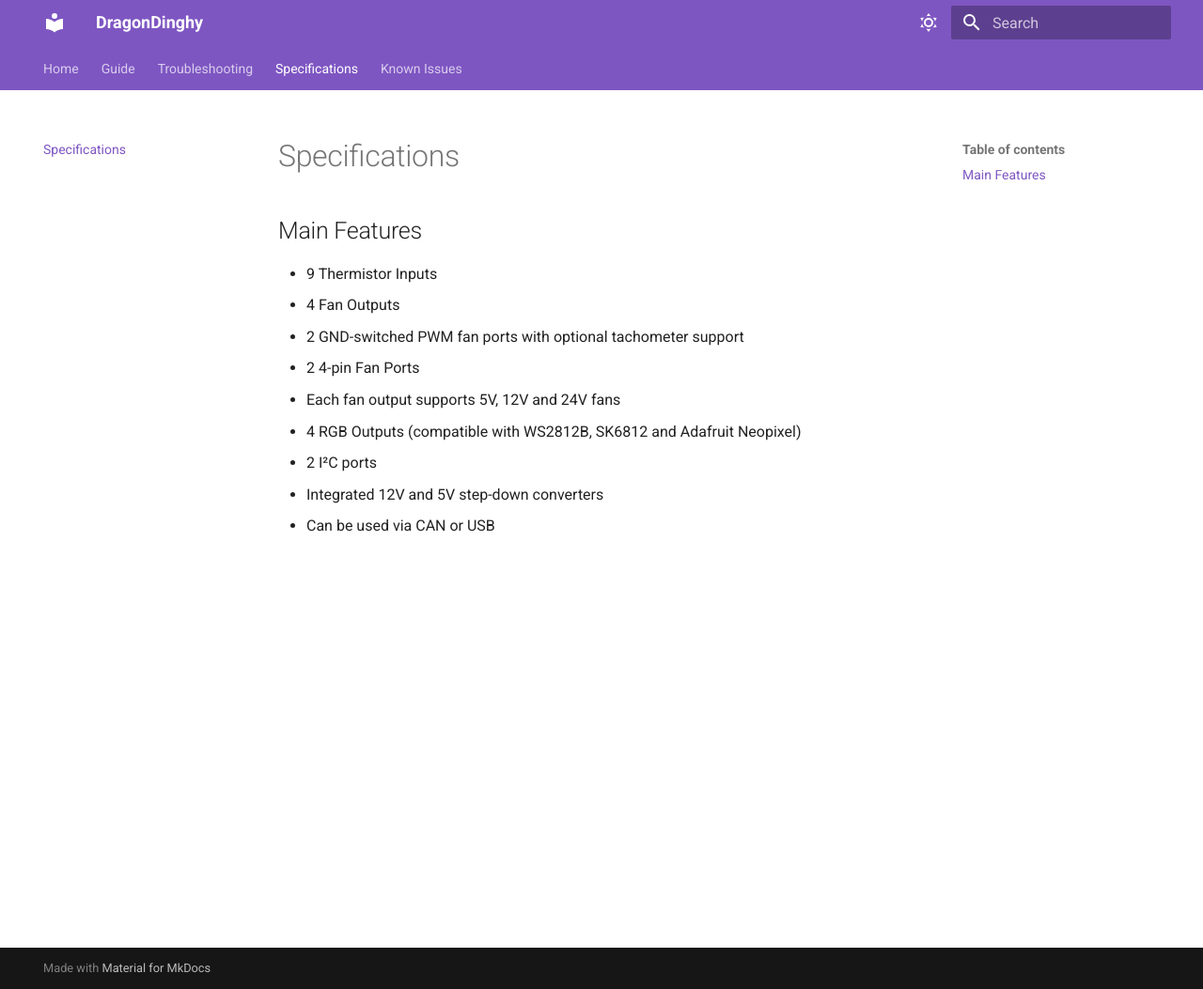
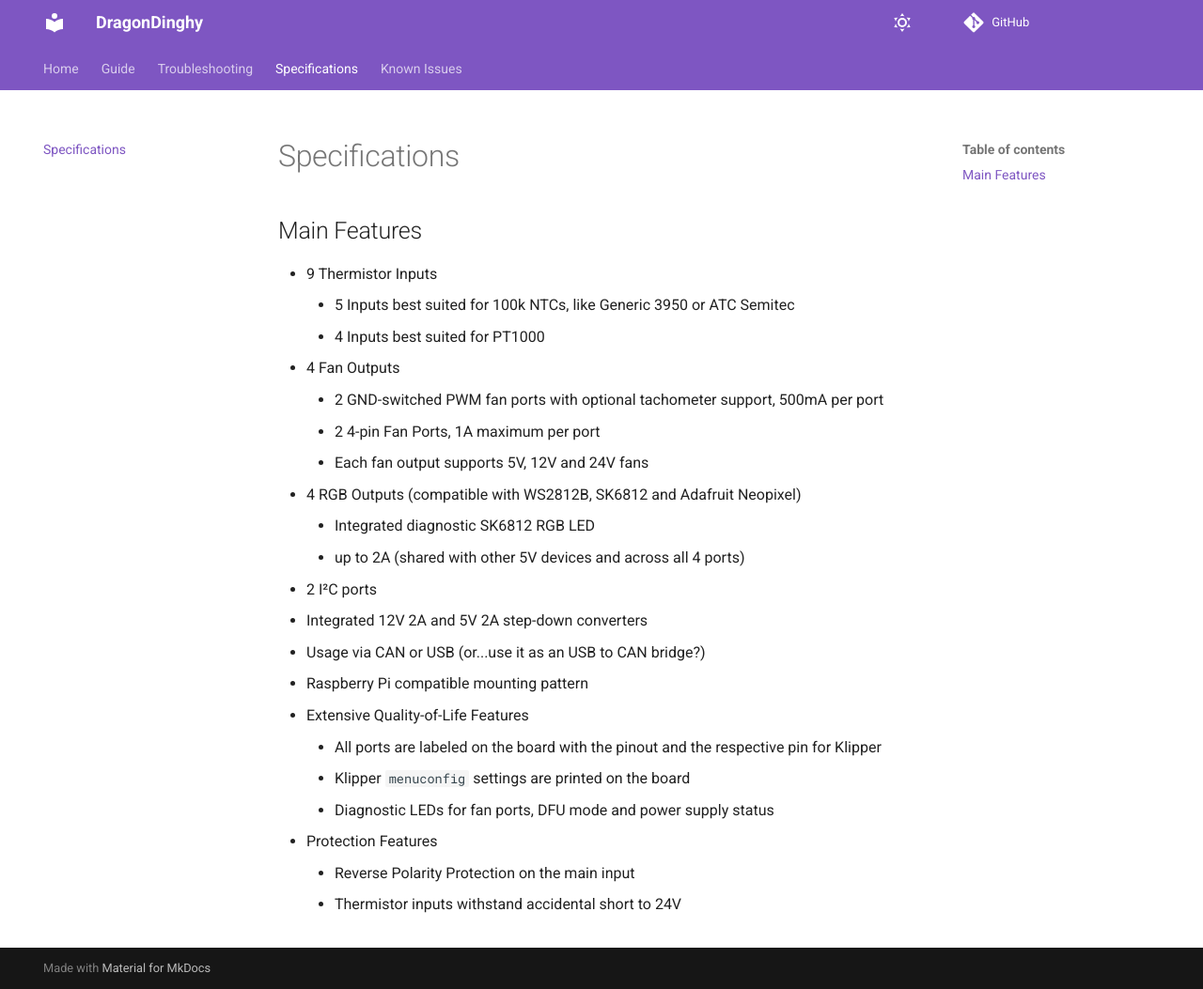
Before and after one commit to Drachenkaetzchen/DragonDinghy, an MkDocs documentation site: the page built from docs/specifications.md, in a window 1280 px wide and 1053 px high. Shown: the whole window at 94% size. Built offline with MkDocs 1.6.1 and Material for MkDocs 9.7.7, drawn with Linux system fonts in a browser that asks for light colours; comment, search, counter and statistics services are not loaded.

Commit message:
Updated final specifications

```diff
--- a/docs/specifications.md
+++ b/docs/specifications.md
@@ -3,11 +3,23 @@
 ## Main Features
 
 * 9 Thermistor Inputs
+    * 5 Inputs best suited for 100k NTCs, like Generic 3950 or ATC Semitec
+    * 4 Inputs best suited for PT1000
 * 4 Fan Outputs
-  * 2 GND-switched PWM fan ports with optional tachometer support
-  * 2 4-pin Fan Ports
-  * Each fan output supports 5V, 12V and 24V fans
+    * 2 GND-switched PWM fan ports with optional tachometer support, 500mA per port
+    * 2 4-pin Fan Ports, 1A maximum per port
+    * Each fan output supports 5V, 12V and 24V fans
 * 4 RGB Outputs (compatible with WS2812B, SK6812 and Adafruit Neopixel)
+    * Integrated diagnostic SK6812 RGB LED
+    * up to 2A (shared with other 5V devices and across all 4 ports)
 * 2 I²C ports
-* Integrated 12V and 5V step-down converters
-* Can be used via CAN or USB
+* Integrated 12V 2A and 5V 2A step-down converters
+* Usage via CAN or USB (or...use it as an USB to CAN bridge?)
+* Raspberry Pi compatible mounting pattern
+* Extensive Quality-of-Life Features
+    * All ports are labeled on the board with the pinout and the respective pin for Klipper
+    * Klipper `menuconfig` settings are printed on the board
+    * Diagnostic LEDs for fan ports, DFU mode and power supply status
+* Protection Features
+    * Reverse Polarity Protection on the main input
+    * Thermistor inputs withstand accidental short to 24V
--- a/mkdocs.yml
+++ b/mkdocs.yml
@@ -1,5 +1,8 @@
 site_name: DragonDinghy
 site_url: https://mydomain.org/mysite
+repo_url: https://github.com/Drachenkaetzchen/DragonDinghy
+plugins:
+  - glightbox
 theme:
   name: material
   features:
```
Also changed, not shown: docs/getting_started.md (+5 -3 lines).
